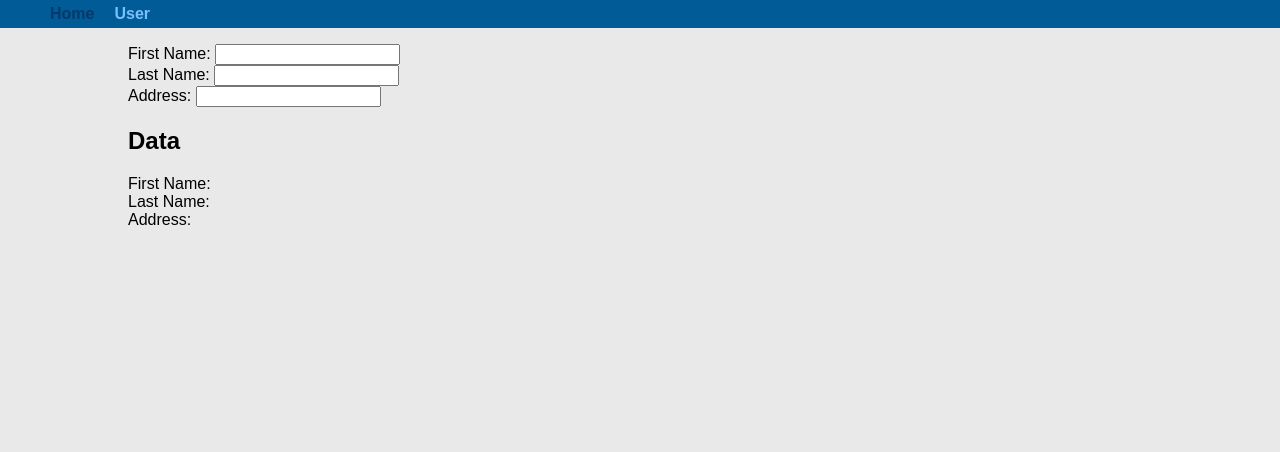
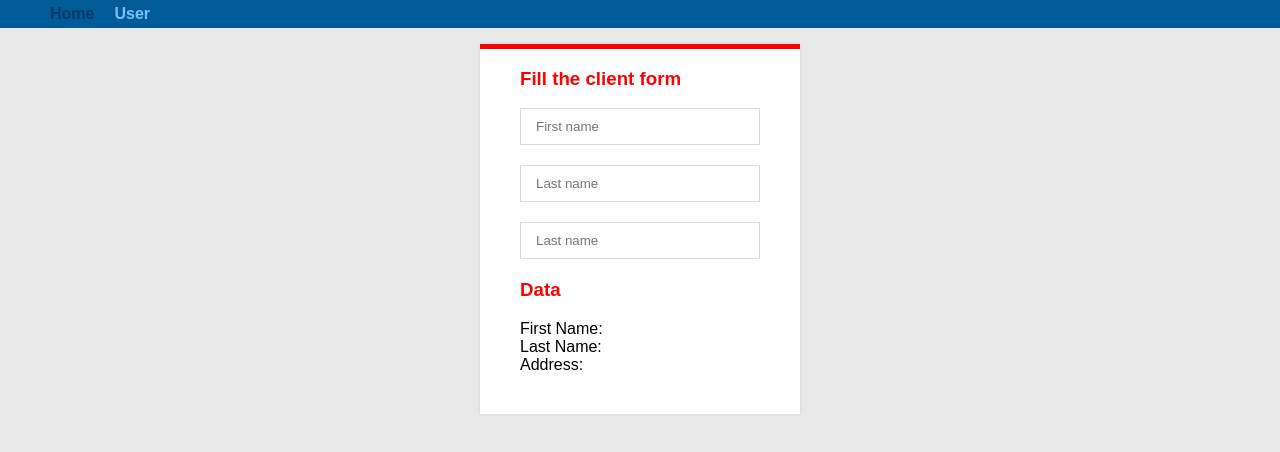
Before and after one commit to alexfqc/react-hoc-example, a React (Create React App) app: page /user in a window 1280 px wide. Shown: the top 452 px of the page. Built offline with nearby package versions, Linux system fonts and the light colour scheme.

Commit message:
reusable styled-component added

```diff
--- a/src/app/client/ClientForm.jsx
+++ b/src/app/client/ClientForm.jsx
@@ -1,36 +1,60 @@
 import React from 'react';
 import PropTypes from 'prop-types';
 import FormHOC from '../form/FormHOC';
+import ContainerStyle from '../styles/Input';
 
 const ClientForm = ({ form: { firstName, lastName, address }, setForm }) => (
-  <div>
-    <div style={{ width: '100%' }}>
-      <label htmlFor="firstName">First Name: </label>
-      <input type="text" name="firstName" onChange={setForm} />
-    </div>
-    <div style={{ width: '100%' }}>
-      <label htmlFor="lastName">Last Name: </label>
-      <input type="text" name="lastName" onChange={setForm} />
-    </div>
-    <div style={{ width: '100%' }}>
-      <label htmlFor="address">Address: </label>
-      <input type="text" name="address" onChange={setForm} />
-    </div>
-    <div>
-      <h2>Data</h2>
-      <div>First Name: {firstName}</div>
-      <div>Last Name: {lastName}</div>
-      <div>Address: {address}</div>
-    </div>
-  </div>
+  <ContainerStyle color="red">
+    <form>
+      <h3>Fill the client form</h3>
+      <div>
+        <input
+          type="text"
+          name="firstName"
+          onChange={setForm}
+          placeholder="First name"
+        />
+      </div>
+      <div>
+        <input
+          type="text"
+          name="lastName"
+          onChange={setForm}
+          placeholder="Last name"
+        />
+      </div>
+      <div>
+        <input
+          type="text"
+          name="address"
+          onChange={setForm}
+          placeholder="Last name"
+        />
+      </div>
+      <div>
+        <h3>Data</h3>
+        <div>First Name: <span>{firstName}</span></div>
+        <div>Last Name: <span>{lastName}</span></div>
+        <div>Address: <span>{address}</span></div>
+      </div>
+    </form>
+  </ContainerStyle>
 );
+
+ClientForm.defaultProps = {
+  form: {
+    firstName: '',
+    lastName: '',
+    address: '',
+  },
+};
 
 ClientForm.propTypes = {
   form: PropTypes.shape({
-    firstName: PropTypes.string.isRequired,
-    lastName: PropTypes.string.isRequired,
-    address: PropTypes.string.isRequired,
-  }).isRequired,
+    firstName: PropTypes.string,
+    lastName: PropTypes.string,
+    address: PropTypes.string,
+  }),
   setForm: PropTypes.func.isRequired,
 };
 
--- a/src/app/dashboard/Dashboard.jsx
+++ b/src/app/dashboard/Dashboard.jsx
@@ -1,15 +1,14 @@
 import React from 'react';
 import PropTypes from 'prop-types';
 import FormHOC from '../form/FormHOC';
-import InputStyled from '../styles/Input';
-import ContainerStyle from './Login';
+import ContainerStyle from '../styles/Input';
 
 const Dashboard = ({ form: { user, password }, setForm }) => (
   <ContainerStyle>
     <form>
       <h3>Login to your account</h3>
       <div>
-        <InputStyled
+        <input
           type="text"
           name="user"
           onChange={setForm}
@@ -17,7 +16,7 @@ const Dashboard = ({ form: { user, password }, setForm }) => (
         />
       </div>
       <div>
-        <InputStyled
+        <input
           type="password"
           name="password"
           onChange={setForm}
--- a/src/app/dashboard/Login.js
+++ /dev/null
@@ -1,19 +0,0 @@
-import styled from 'styled-components';
-
-export default styled.div`
-  position: relative;
-  background: #ffffff;
-  max-width: 320px;
-  width: 100%;
-  border-top: 5px solid #33b5e5;
-  box-shadow: 0 0 3px rgba(0, 0, 0, 0.1);
-  margin: 0 auto;
-
-  form {
-    padding: 0px 40px 40px 40px;
-  }
-
-  h3, span {
-    color: #33b5e5;
-  }
-`;
--- a/src/app/styles/Input.js
+++ b/src/app/styles/Input.js
@@ -1,6 +1,25 @@
 import styled from 'styled-components';
 
-export default styled.input`
+export default styled.div.attrs({
+  color: props => props.color || '#33b5e5',
+})`
+  position: relative;
+  background: #ffffff;
+  max-width: 320px;
+  width: 100%;
+  border-top: 5px solid ${props => props.color};
+  box-shadow: 0 0 3px rgba(0, 0, 0, 0.1);
+  margin: 0 auto;
+
+  form {
+    padding: 0px 40px 40px 40px;
+  }
+
+  h3, span {
+    color: ${props => props.color};
+  }
+
+  input {
     outline: none;
     display: block;
     border: 1px solid #d9d9d9;
@@ -11,7 +30,8 @@ export default styled.input`
     width: 100%;
 
     &:focus {
-    border: 1px solid #33b5e5;
+      border: 1px solid ${props => props.color};
       color: #333333;
     }
+  }
 `;
```
Lines whose indentation alone changed are shown as unchanged.
